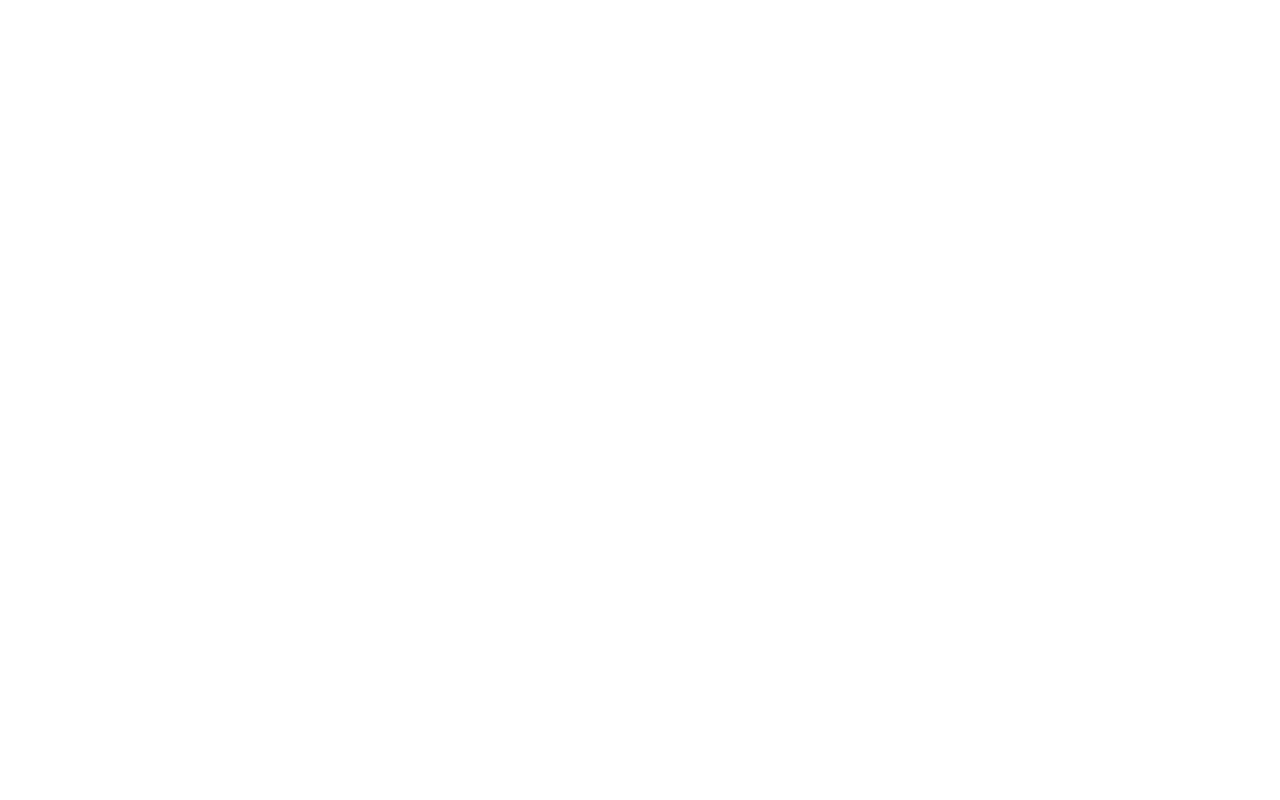
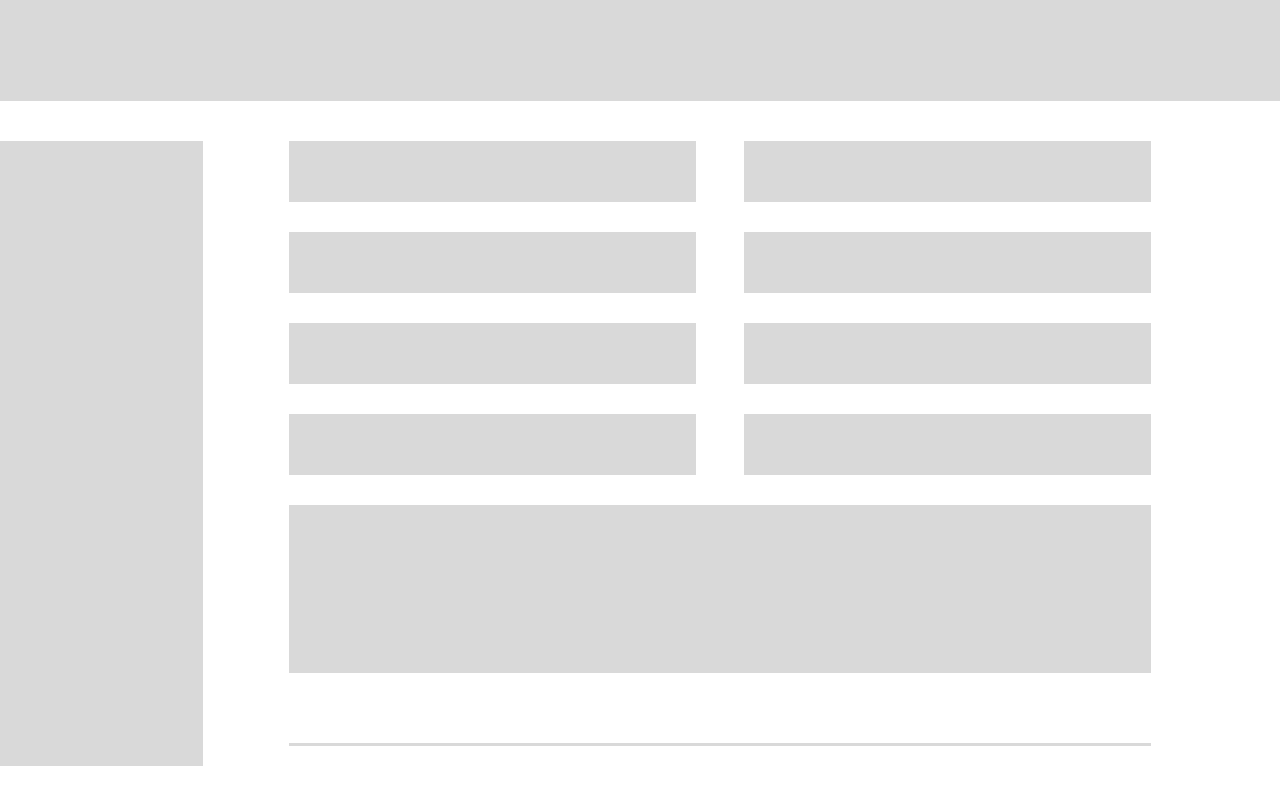
Before and after one commit to AKD8347/comments, a plain HTML site: page index.html in a window 1280 px wide. Drawn offline with Linux system fonts and the light colour scheme.

Commit message:
content section

```diff
--- a/index.html
+++ b/index.html
@@ -2,9 +2,34 @@
 <html lang="en">
 <head>
     <meta charset="UTF-8">
-    <title>Title</title>
+    <meta http-equiv="Content-Type" content="text/html; charset=utf-8">
+    <meta name="viewport" content="initial-scale=1, maximum-scale=1, user-scalable=no">
+    <meta name="format-detection" content="telephone=no">
+    <meta http-equiv="X-UA-Compatible" content="IE=edge,chrome=1">
+    <title>Comments</title>
+    <link rel="stylesheet" href="scss/styles.css" type='text/css'>
 </head>
 <body>
+<header class="header"></header>
+<main class="main">
+    <aside class="sidebar"></aside>
+    <section class="content">
+        <article class="content__wrapper">
+            <div class="content__item"></div>
+            <div class="content__item"></div>
+            <div class="content__item"></div>
+            <div class="content__item"></div>
+            <div class="content__item"></div>
+            <div class="content__item"></div>
+            <div class="content__item"></div>
+            <div class="content__item"></div>
+            <div class="content__item"></div>
+        </article>
 
+        <div class="comments"></div>
+    </section>
+</main>
+
+<script src="js/script.js"></script>
 </body>
 </html>
--- a/scss/styles.scss
+++ b/scss/styles.scss
@@ -16,3 +16,92 @@ a {
     text-decoration: none;
   }
 }
+
+.header {
+  position: relative;
+  float: left;
+  width: 100%;
+  height: 101px;
+  background-color: #D9D9D9;
+  margin-bottom: 40px;
+
+  @media screen and (max-width: 660px) {
+    height: 68px;
+    margin-bottom: 30px;
+  }
+}
+
+.main {
+  display: flex;
+  flex-wrap: wrap;
+  flex-direction: row;
+  justify-content: center;
+  position: relative;
+  width: 100%;
+}
+
+.sidebar {
+  display: flex;
+  flex-wrap: wrap;
+  flex-direction: row;
+  background-color: #D9D9D9;
+  width: 203px;
+
+  @media screen and (max-width: 660px) {
+   display: none;
+  }
+}
+
+.content {
+  display: flex;
+  flex-wrap: wrap;
+  flex-direction: row;
+  background-color: #fff;
+  width: calc(100% - 203px);
+  align-content: center;
+  padding-left: 86px;
+  padding-right: 129px;
+  box-sizing: border-box;
+
+  @media screen and (max-width: 660px) {
+    width: 100%;
+    padding-left: 10px;
+    padding-right: 10px;
+  }
+
+  &__wrapper {
+    display: flex;
+    flex-wrap: wrap;
+    flex-direction: row;
+    justify-content: space-between;
+    width: 100%;
+    margin-bottom: 20px;
+    padding-bottom: 40px;
+    box-sizing: border-box;
+    border-bottom: 3px solid #D9D9D9;
+  }
+
+  &__item {
+    display: block;
+    position: relative;
+    float: left;
+    width: calc(50% - (48px/2));
+    height: 61px;
+    background-color: #D9D9D9;
+    margin-bottom: 30px;
+
+    @media screen and (max-width: 660px) {
+      display: none;
+
+      &:nth-child(3n) {
+        display: block;
+        width: 100%;
+      }
+    }
+
+    &:last-of-type {
+      width: 100%;
+      height: 168px;
+    }
+  }
+}
```
Also changed, not shown: js/script.js (added), scss/styles.css, 1 other file.
